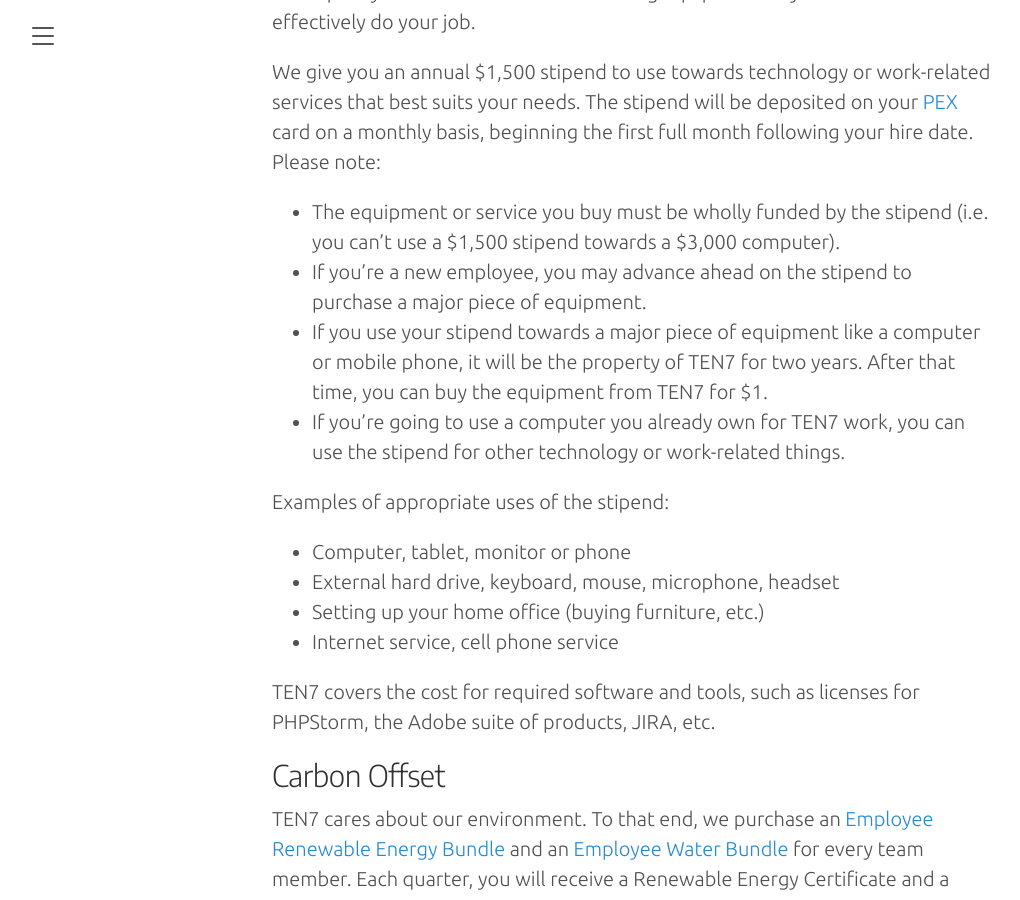
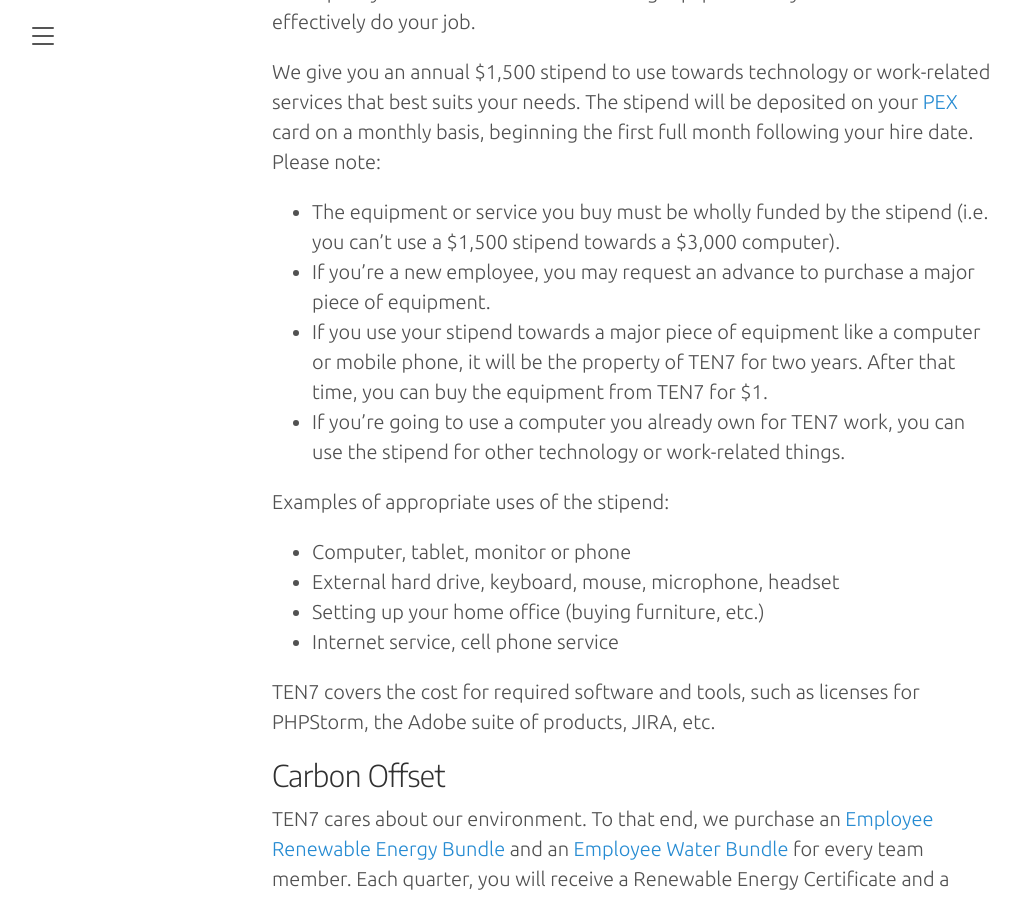
Before and after one commit to ten7/handbook.ten7.com, a Jekyll site: the page built from 040-our-benefits.md, in a window 1280 px wide and 900 px high, scrolled down 2239 px. Shown: the whole window, without its empty margins (8-1028 px from the left). Built offline with Jekyll 4.4.1, drawn with Linux system fonts in a browser that asks for light colours; some web fonts are replaced; our own code applies the rules of GitHub Pages for plain Markdown files.

Commit message:
employee advance on tech

```diff
--- a/040-our-benefits.md
+++ b/040-our-benefits.md
@@ -57,7 +57,7 @@
 We give you an annual $1,500 stipend to use towards technology or work-related services that best suits your needs. The stipend will be deposited on your [PEX](https://www.pexcard.com/) card on a monthly basis, beginning the first full month following your hire date. Please note:
 
 * The equipment or service you buy must be wholly funded by the stipend (i.e. you can’t use a $1,500 stipend towards a $3,000 computer).
-* If you’re a new employee, you may advance ahead on the stipend to purchase a major piece of equipment.
+* If you’re a new employee, you may request an advance to purchase a major piece of equipment.
 * If you use your stipend towards a major piece of equipment like a computer or mobile phone, it will be the property of TEN7 for two years. After that time, you can buy the equipment from TEN7 for $1.
 * If you’re going to use a computer you already own for TEN7 work, you can use the stipend for other technology or work-related things.
 
```
